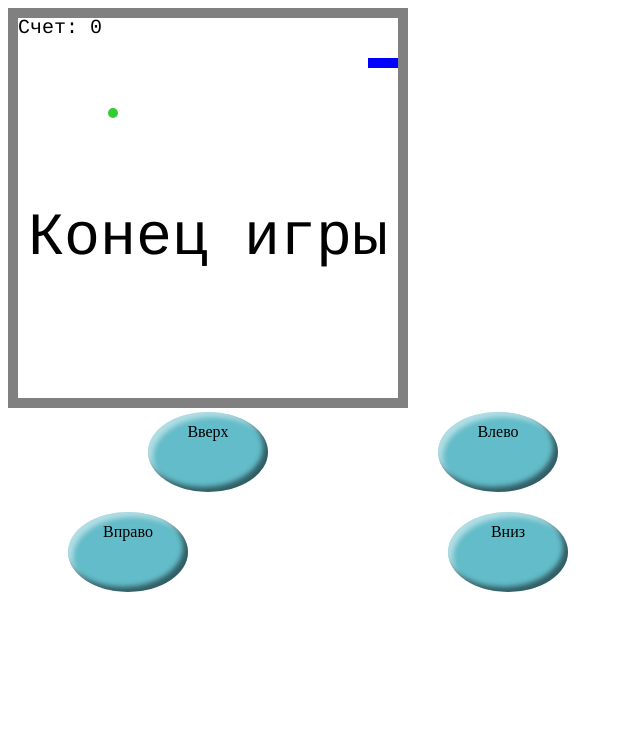
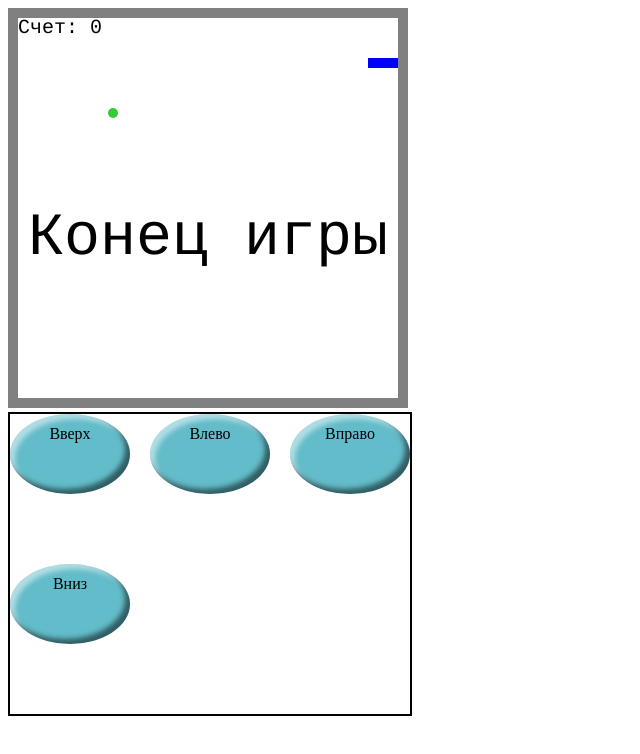
Before and after one commit to vertjs/Snake, a plain HTML site: page index.html in a window 1280 px wide. Shown: the whole page, without its empty margins (0-640 px from the left). Drawn offline with Linux system fonts and the light colour scheme.

Commit message:
fix btns

```diff
--- a/Snake.css
+++ b/Snake.css
@@ -1,13 +1,11 @@
 
 .blockBtn {
 	position: relative;
-	left: 60px;
+	left: 0px;
 	display: flex;
 	justify-content: space-between;
 	flex-wrap: wrap;
-	width: 520px;
-	height: 200px;
-
+	border: 2px solid black;
 }
 
 .btn {
@@ -20,18 +18,3 @@
 	box-shadow:inset -5px -5px 5px 0 rgba(0,0,0,.5),
              inset 5px 5px 5px 0 rgba(255,255,255,0.5);
 }
-
-.up, .down {
-	margin-left: 80px;
-	margin-right: 20px;
-}
-
-.left {
-	margin-left: 40px;
-	margin-right: 30px;
-}
-
-.right {
-	margin-left: 0px;
-	margin-right: 70px;
-}
--- a/Snake.js
+++ b/Snake.js
@@ -1,12 +1,17 @@
 var canvas = document.getElementById("canvas");
 var ctx = canvas.getContext("2d");
+var blockBtn = document.querySelector('.blockBtn');
+console.log(blockBtn.width)
 if(document.body.clientWidth < 970 ) {
 	canvas.width = document.body.clientWidth;
 	canvas.height = 800;
-	console.log(canvas.height)
+	blockBtn.style.width = document.body.clientWidth;
+	blockBtn.style.height = 200+"px";
 } else {
 	canvas.width = 400;
 	canvas.height = 400;
+	blockBtn.style.width = 400+"px";
+	blockBtn.style.height = 300+"px";
 }
 var width = canvas.width;
 var height = canvas.height;
@@ -173,7 +178,7 @@ document.addEventListener("keydown", (event) => {
 var arrBtn = Array.from(document.getElementsByClassName('btn'));
 arrBtn.forEach(el => {
 	el.addEventListener("click", (event)=>{
+		console.log(event.target.classList[1])
 	snake.setDirection(event.target.classList[1]);
 	})
 });
-console.log("test")
```
Also changed, not shown: sftp-config.json (deleted, +0 -45 lines).
